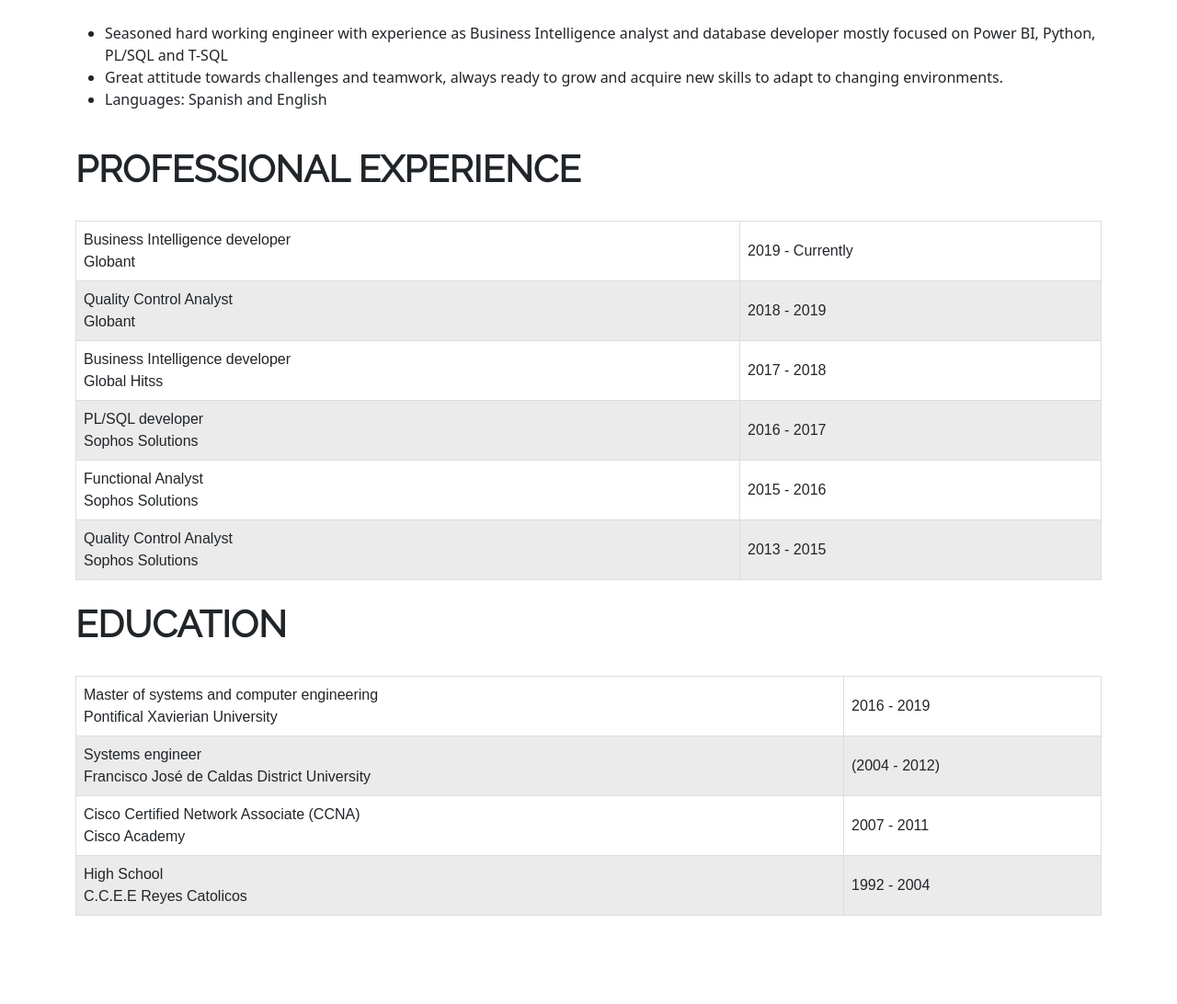
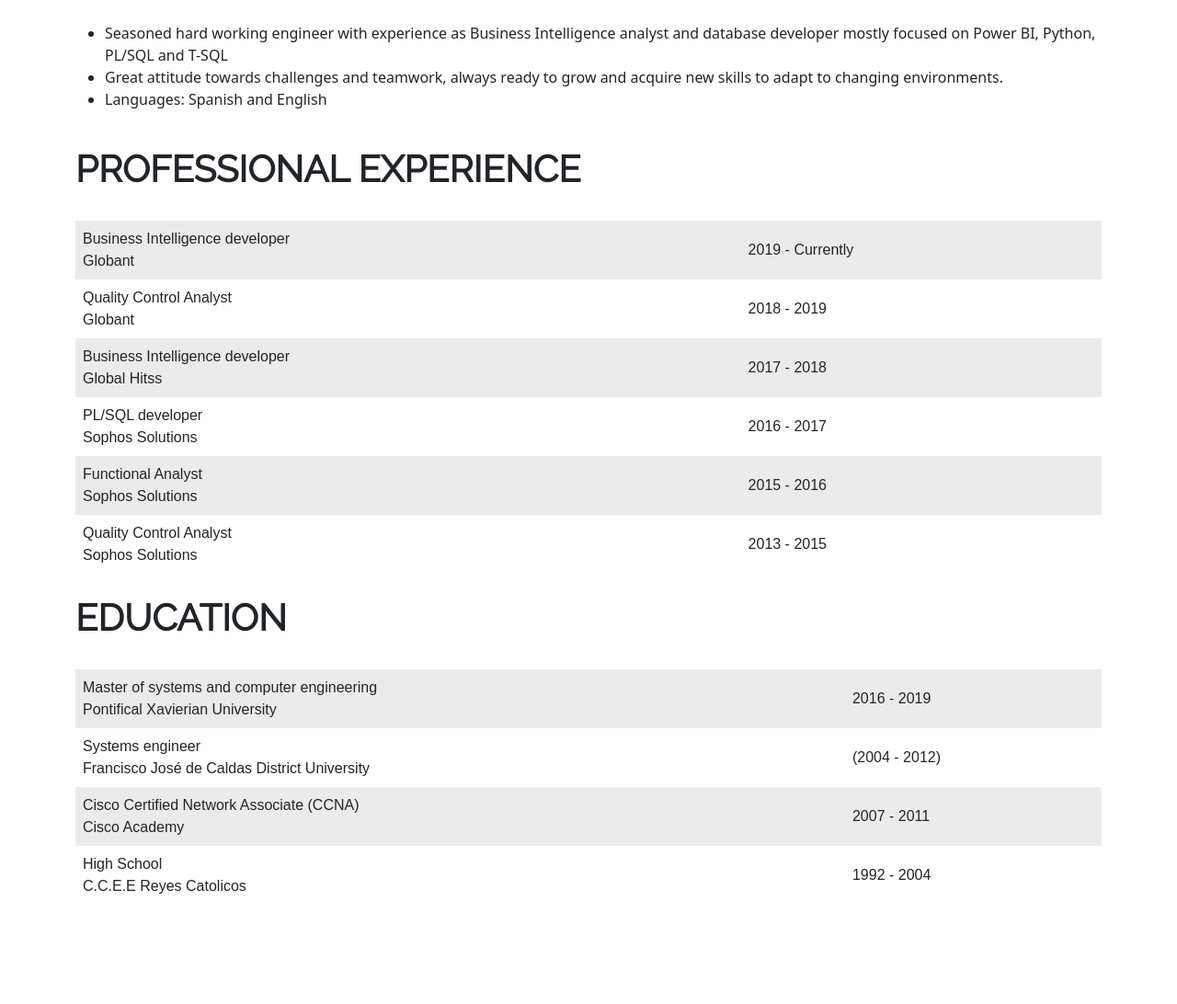
Before and after one commit to hjga16/WebAppCV, a Flask app: page /resume in a window 1280 px wide. Shown: the part 699-1791 px from the top of the page at 92% size. After the commit the page ends 1671 px from the top, so only its background shows below. Run offline with Flask 2, Linux system fonts and the light colour scheme; some libraries are stand-ins or nearby versions.

Commit message:
FIx table style

```diff
--- a/templates/resume.html
+++ b/templates/resume.html
@@ -60,12 +60,12 @@
   }
 
   td, th {
-    border: 1px solid #dddddd;
+    border: 0px solid #dddddd;
     text-align: left;
     padding: 8px;
   }
 
-  tr:nth-child(even) {
+  tr:nth-child(odd) {
     background-color: #ebebeb;
   }
 
```
